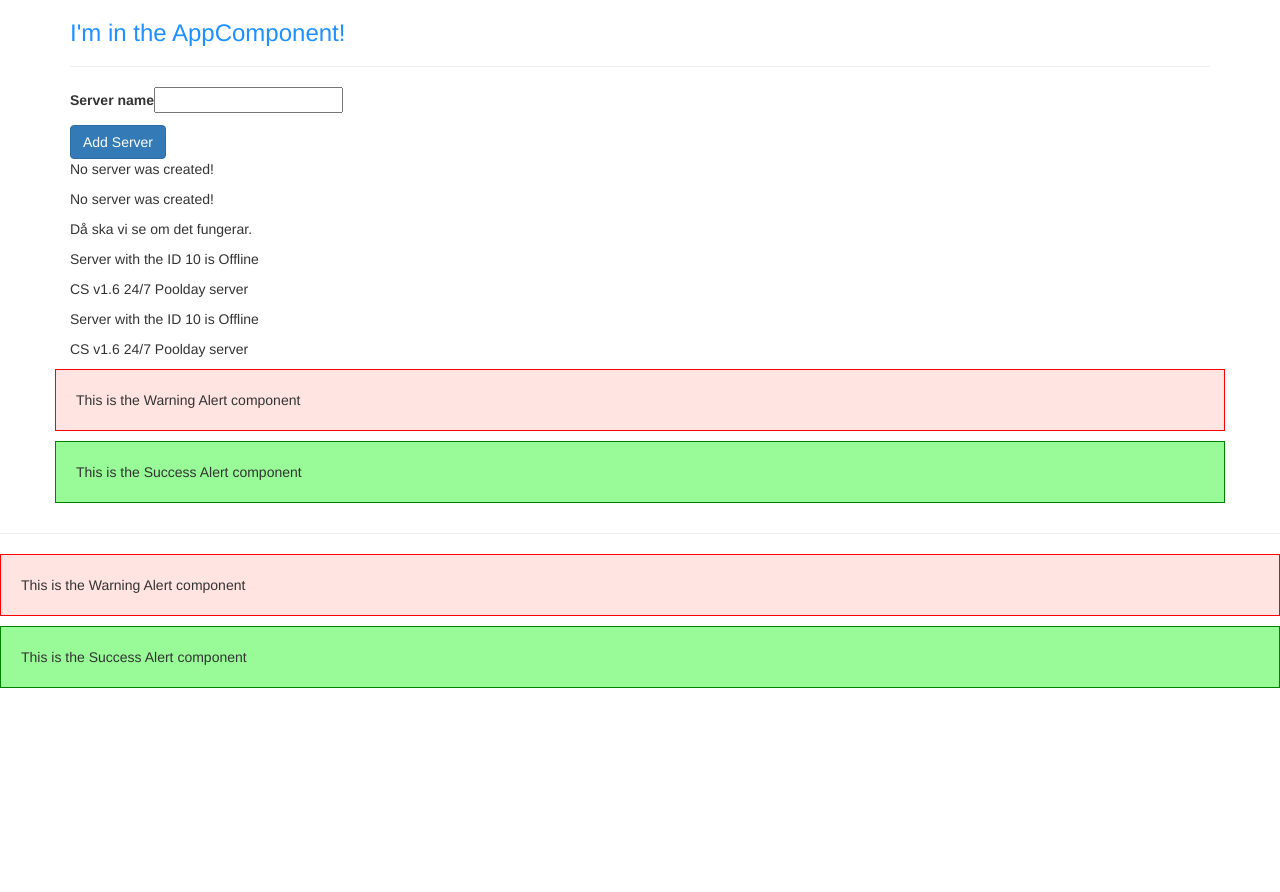
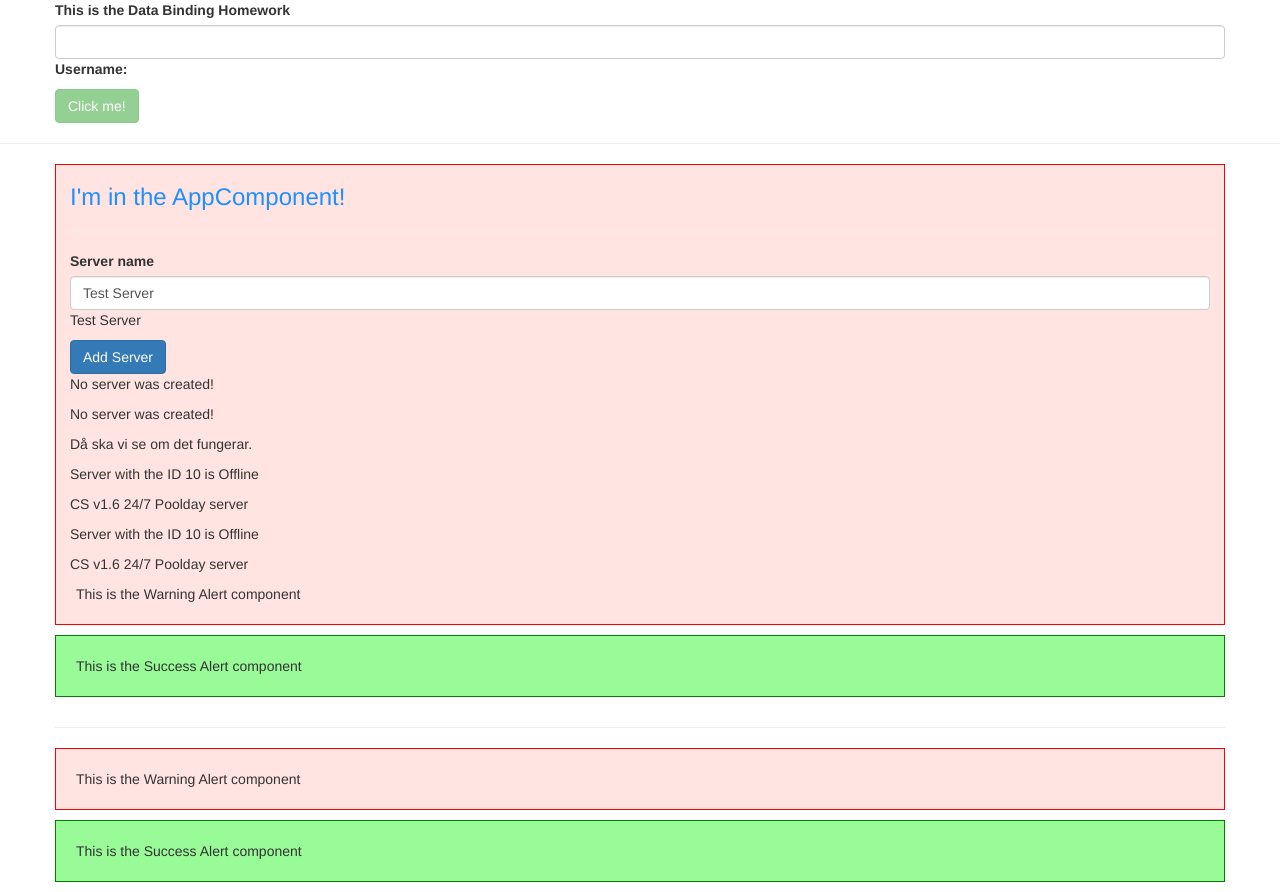
Before and after one commit to JitNub/my-first-app, an Angular app: page / in a window 1280 px wide. Before the commit the page ends 800 px from the top, so only its background shows below. Built offline with nearby package versions, Linux system fonts and the light colour scheme.

Commit message:
Lesson 036
Combining all Forms of Databinding

```diff
--- a/src/app/app.component.html
+++ b/src/app/app.component.html
@@ -1,3 +1,12 @@
+<div class="container">
+  <div class="row">
+    <div class="col">
+      <app-databinding-homework></app-databinding-homework>
+    </div>
+  </div>
+</div>
+<hr />
+
 <div class="container">
   <div class="row">
     <div class="col-xs-12">
@@ -6,8 +15,6 @@
       <!-- <app-servers></app-servers> -->
       <!-- <div app-servers></div> -->
       <div class="app-servers"></div>
-    </div>
-  </div>
     </div>
 
     <div class="container">
@@ -23,3 +30,5 @@
 
     <!-- <input type="text" [(ngModel)]="name" />
 <p>{{ name }}</p> -->
+  </div>
+</div>
--- /dev/null
+++ b/src/app/databinding-homework/databinding-homework.component.html
@@ -0,0 +1,13 @@
+<label>This is the Data Binding Homework</label>
+
+<input type="text" class="form-control" [(ngModel)]="username" />
+
+<p><b>Username:</b> {{ username }}</p>
+
+<button
+  class="btn btn-success"
+  [disabled]="username === ''"
+  (click)="username = ''"
+>
+  Click me!
+</button>
--- /dev/null
+++ b/src/app/databinding-homework/databinding-homework.component.ts
@@ -0,0 +1,13 @@
+import { Component } from '@angular/core';
+
+@Component({
+  selector: 'app-databinding-homework',
+  templateUrl: './databinding-homework.component.html',
+  styleUrls: ['./databinding-homework.component.css'],
+})
+export class DatabindingHomeworkComponent {
+  username = '';
+  allowClick = false;
+
+  onUsernameInput() {}
+}
--- a/src/app/servers/servers.component.html
+++ b/src/app/servers/servers.component.html
@@ -1,5 +1,6 @@
 <label>Server name</label>
-<input type="text" class="form" (input)="onUpdateServer($event)" />
+<!-- <input type="text" class="form" (input)="onUpdateServer($event)" /> -->
+<input type="text" class="form-control" [(ngModel)]="serverName" />
 <p>{{ serverName }}</p>
 <button
   class="btn btn-primary"
--- a/src/app/servers/servers.component.ts
+++ b/src/app/servers/servers.component.ts
@@ -9,7 +9,7 @@ import { Component } from '@angular/core';
 export class ServersComponent {
   allowNewServer = false;
   serverCreationStatus = 'No server was created!';
-  serverName = '';
+  serverName = 'Test Server';
 
   constructor() {
     setTimeout(() => {
@@ -20,7 +20,8 @@ export class ServersComponent {
   testText = 'Då ska vi se om det fungerar.';
 
   onCreateServer() {
-    this.serverCreationStatus = 'Server was created!';
+    this.serverCreationStatus =
+      'Server was created! Name is ' + this.serverName;
   }
 
   onUpdateServer(event: Event) {
--- a/src/app/success-alert/success-alert.component.html
+++ b/src/app/success-alert/success-alert.component.html
@@ -1 +1,5 @@
-<h5><b>This is the Success Alert!</b></h5>
+<h5>
+  <b>This is the Success Alert! {{ textTest }}</b>
+</h5>
+
+<p></p>
--- a/src/app/success-alert/success-alert.component.ts
+++ b/src/app/success-alert/success-alert.component.ts
@@ -5,4 +5,6 @@ import { Component } from '@angular/core';
   template: `<p>This is the Success Alert component</p>`,
   styleUrls: ['./success-alert.component.css'],
 })
-export class SuccessAlertComponent {}
+export class SuccessAlertComponent {
+  textTest = 'Success Alert!';
+}
```
Also changed, not shown: src/app/app.module.ts (+8 -9 lines), src/app/databinding-homework/databinding-homework.component.css (added). Lines whose indentation alone changed are shown as unchanged.
